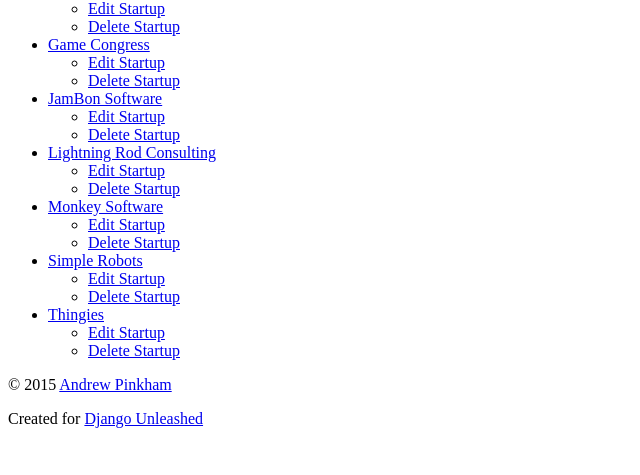
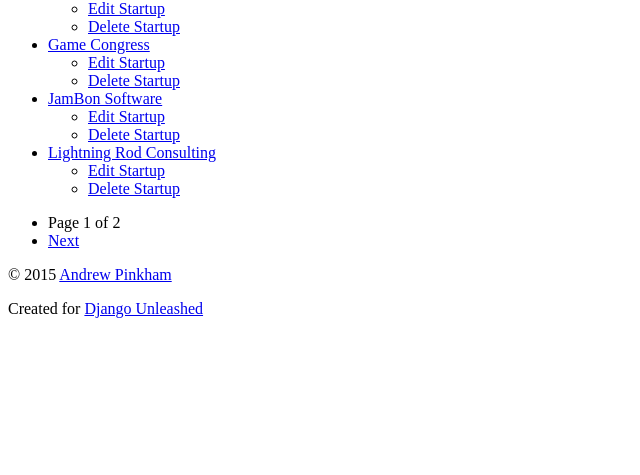
Before and after one commit to igor-va/Django_Unleashed, a Django app: page /startup/ in a window 1280 px wide. Shown: the part 325-800 px from the top of the page, without its empty margins (0-640 px from the left). Run offline with Django 3.2, Linux system fonts and the light colour scheme; data comes from the database, SQL or seed files in the repository; parts of the project's set-up code (start-up, migrations or seed data) failed here and were passed over.

Commit message:
14.5 Pagination of Tag List Webpage Using the URL Path

```diff
--- a/MyCode/organizer/templates/organizer/startup_list.html
+++ b/MyCode/organizer/templates/organizer/startup_list.html
@@ -28,4 +28,26 @@
       <li><em>No Startups Available</em></li>
     {% endfor %}
   </ul>
+
+  {% if is_paginated %}
+    <ul>
+      {% if previous_page_url %}
+        <li>
+          <a href="{{ previous_page_url }}">
+            Previous</a>
+        </li>
+      {% endif %}
+      <li>
+        Page {{ startup_list.number }}
+        of {{ paginator.num_pages }}
+      </li>
+      {% if next_page_url %}
+        <li>
+          <a href="{{ next_page_url }}">
+            Next</a>
+        </li>
+      {% endif %}
+    </ul>
+  {% endif %}
+
 {% endblock %}
--- a/MyCode/organizer/urls/startup.py
+++ b/MyCode/organizer/urls/startup.py
@@ -1,12 +1,12 @@
 from django.conf.urls import url
 
 from ..views import (
-    StartupCreate, StartupDelete, StartupUpdate,
-    startup_detail, startup_list)
+    StartupCreate, StartupDelete, StartupList,
+    StartupUpdate, startup_detail)
 
 urlpatterns = [
     url(r'^$',
-        startup_list,
+        StartupList.as_view(),
         name='organizer_startup_list'),
     url(r'^create/$',
         StartupCreate.as_view(),
--- a/MyCode/organizer/views.py
+++ b/MyCode/organizer/views.py
@@ -1,3 +1,5 @@
+from django.core.paginator import (
+    EmptyPage, PageNotAnInteger, Paginator)
 from django.urls import reverse_lazy
 from django.shortcuts import (
     get_object_or_404, redirect, render)
@@ -92,11 +94,46 @@ def startup_detail(request, slug):
         {'startup': startup})
 
 
-def startup_list(request):
-    return render(
-        request,
-        'organizer/startup_list.html',
-        {'startup_list': Startup.objects.all()})
+class StartupList(View):
+    page_kwarg = 'page'
+    paginate_by = 5  # 5 items per page
+    template_name = 'organizer/startup_list.html'
+
+    def get(self, request):
+        startups = Startup.objects.all()
+        paginator = Paginator(
+            startups, self.paginate_by)
+        page_number = request.GET.get(
+            self.page_kwarg, 1)
+        try:
+            page = paginator.page(page_number)
+        except PageNotAnInteger:
+            page = paginator.page(1)
+        except EmptyPage:
+            page = paginator.page(
+                paginator.num_pages)
+        if page.has_previous():
+            prev_url = "?{pkw}={n}".format(
+                pkw=self.page_kwarg,
+                n=page.previous_page_number())
+        else:
+            prev_url = None
+        if page.has_next():
+            next_url = "?{pkw}={n}".format(
+                pkw=self.page_kwarg,
+                n=page.next_page_number())
+        else:
+            next_url = None
+        context = {
+            'is_paginated':
+                page.has_other_pages(),
+            'next_page_url': next_url,
+            'paginator': paginator,
+            'previous_page_url': prev_url,
+            'startup_list': page,
+        }
+        return render(
+            request, self.template_name, context)
 
 
 class StartupUpdate(ObjectUpdateMixin, View):
```
